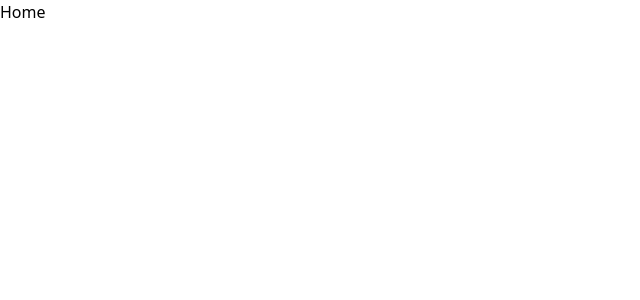
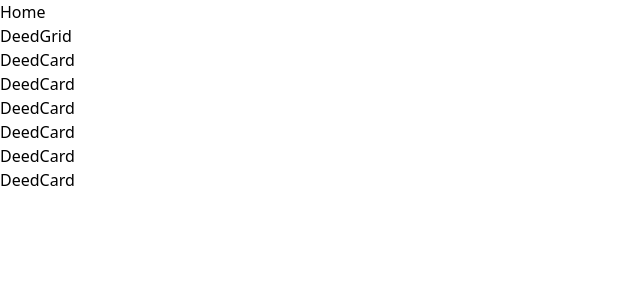
Before and after one commit to wrightkhlebisol/deeds, a React (Vite) app: page / in a window 1280 px wide. Shown: the top 300 px of the page, without its empty margins (0-640 px from the left). Built offline with nearby package versions, Linux system fonts and the light colour scheme.

Commit message:
feat: create deed card and grid components

```diff
--- /dev/null
+++ b/src/components/DeedCard.tsx
@@ -0,0 +1,9 @@
+const DeedCard: React.FC = () => {
+  return (
+    <div>
+      <h1>DeedCard</h1>
+    </div>
+  )
+}
+
+export default DeedCard;
--- /dev/null
+++ b/src/components/DeedGrid.tsx
@@ -0,0 +1,17 @@
+import DeedCard from './DeedCard';
+
+const DeedGrid: React.FC = () => {
+  return (
+    <div>
+      <h1>DeedGrid</h1>
+      <DeedCard />
+      <DeedCard />
+      <DeedCard />
+      <DeedCard />
+      <DeedCard />
+      <DeedCard />
+    </div>
+  )
+}
+
+export default DeedGrid;
--- a/src/pages/Home.tsx
+++ b/src/pages/Home.tsx
@@ -1,7 +1,10 @@
+import DeedGrid from "../components/DeedGrid";
+
 const Home: React.FC = () => {
   return (
     <div>
       <h1>Home</h1>
+      <DeedGrid />
     </div>
   )
 }
```
